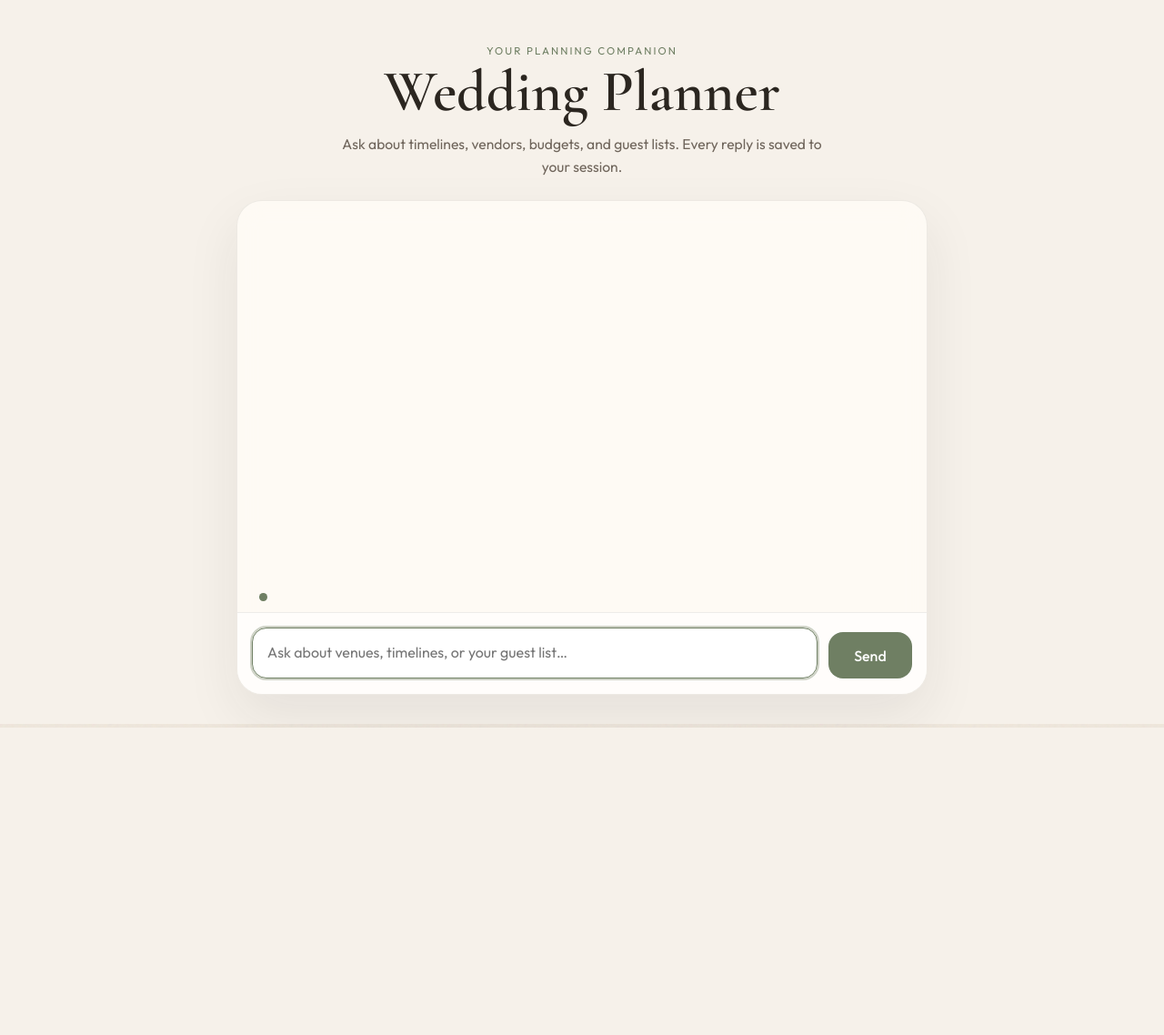
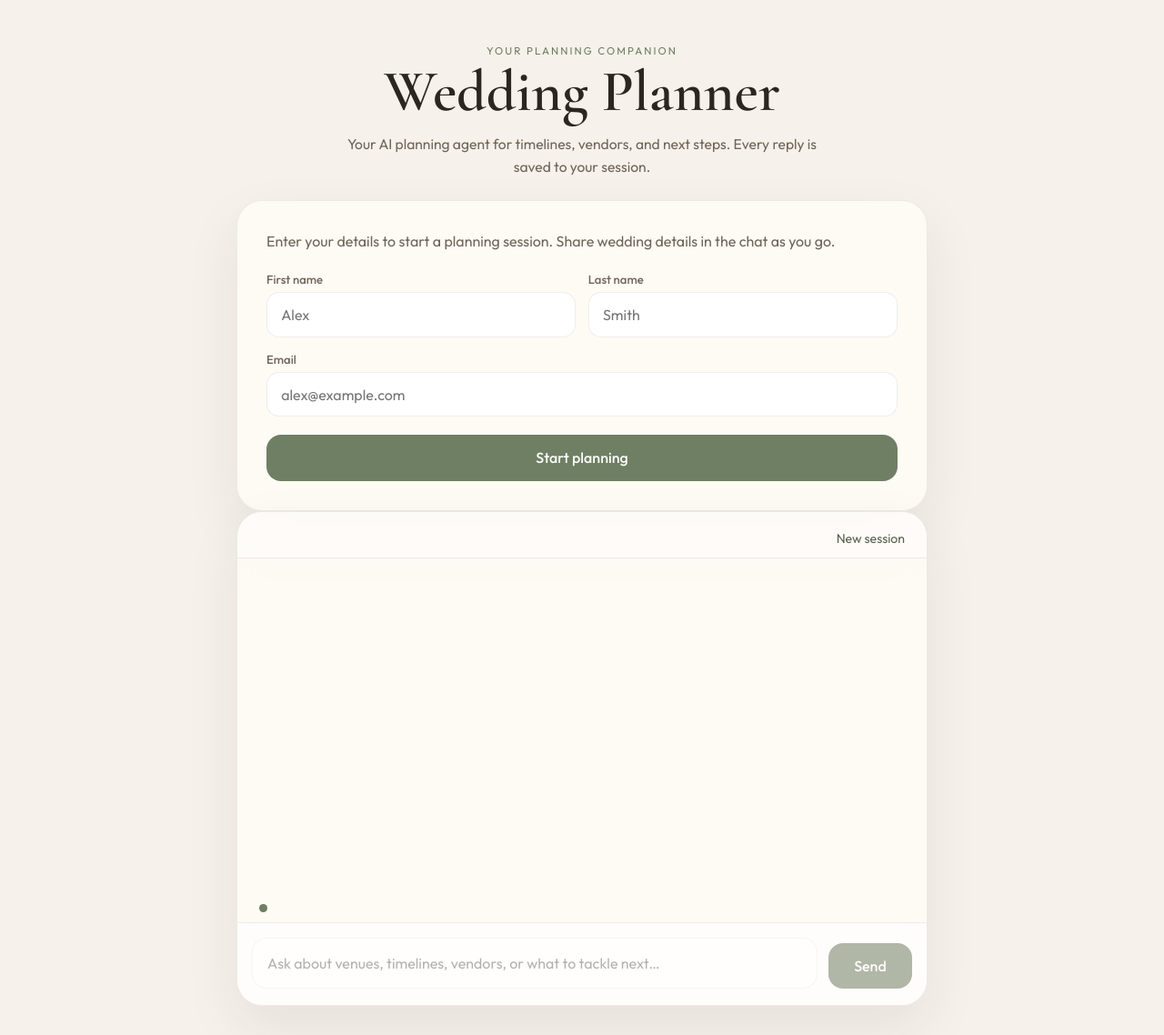
Before and after one commit to dionnajacobson/ai_wedding_planner, a FastAPI app: page / in a window 1280 px wide. Shown: the whole page at 91% size. Before the commit the page ends 800 px from the top, so only its background shows below. Run offline with FastAPI, Linux system fonts and the light colour scheme; data comes from the database, SQL or seed files in the repository.

Commit message:
Clean up UI

```diff
--- a/api/routes/chat.py
+++ b/api/routes/chat.py
@@ -17,9 +17,8 @@ router = APIRouter(tags=["chat"])
 
 
 @router.post("/api/chat/start", response_model=StartChatResponse, status_code=201)
-def start_chat(body: StartChatRequest | None = None) -> StartChatResponse:
+def start_chat(body: StartChatRequest) -> StartChatResponse:
     """Create a client, wedding, and chat session."""
-    body = body or StartChatRequest()
     wedding_service = WeddingService.default()
     client = wedding_service.onboard_client(
         email=body.email,
--- a/api/static/app.js
+++ b/api/static/app.js
@@ -1,5 +1,16 @@
 const SESSION_KEY = "wedding_planner_session_id";
+const USER_KEY = "wedding_planner_user";
 
+const onboardingPanelEl = document.getElementById("onboarding-panel");
+const chatPanelEl = document.getElementById("chat-panel");
+const onboardingFormEl = document.getElementById("onboarding-form");
+const onboardingErrorEl = document.getElementById("onboarding-error");
+const startButtonEl = document.getElementById("start-button");
+const newSessionButtonEl = document.getElementById("new-session-button");
+const welcomeTextEl = document.getElementById("welcome-text");
+const firstNameInputEl = document.getElementById("first-name-input");
+const lastNameInputEl = document.getElementById("last-name-input");
+const emailInputEl = document.getElementById("email-input");
 const messagesEl = document.getElementById("messages");
 const statusEl = document.getElementById("status");
 const statusTextEl = document.getElementById("status-text");
@@ -17,6 +28,50 @@ function setStatus(text, visible = true) {
 function setComposerEnabled(enabled) {
   inputEl.disabled = !enabled;
   sendButtonEl.disabled = !enabled;
+}
+
+/** Show the onboarding form and hide chat. */
+function showOnboarding(user = null) {
+  onboardingPanelEl.hidden = false;
+  chatPanelEl.hidden = true;
+  messagesEl.innerHTML = "";
+  window.sessionId = null;
+  setStatus("", false);
+  setComposerEnabled(false);
+
+  firstNameInputEl.value = user?.first_name || "";
+  lastNameInputEl.value = user?.last_name || "";
+  emailInputEl.value = user?.email || "";
+}
+
+/** Show chat and hide the onboarding form. */
+function showChat(user) {
+  onboardingPanelEl.hidden = true;
+  chatPanelEl.hidden = false;
+  welcomeTextEl.textContent = `Planning with ${user.first_name} ${user.last_name}`;
+}
+
+/** Persist user details in browser storage. */
+function saveUser(user) {
+  localStorage.setItem(USER_KEY, JSON.stringify(user));
+}
+
+/** Load saved user details from browser storage. */
+function loadUser() {
+  const raw = localStorage.getItem(USER_KEY);
+  if (!raw) {
+    return null;
+  }
+
+  try {
+    const user = JSON.parse(raw);
+    if (typeof user === "string") {
+      return { email: user, first_name: "", last_name: "" };
+    }
+    return user;
+  } catch {
+    return { email: raw, first_name: "", last_name: "" };
+  }
 }
 
 /** Append a user or assistant message bubble to the chat log. */
@@ -58,27 +113,55 @@ async function api(path, options = {}) {
   return response.json();
 }
 
-/** Restore an existing session from storage or start a new one. */
-async function ensureSession() {
-  const existing = localStorage.getItem(SESSION_KEY);
-  if (existing) {
+/** Start a session with the provided user details. */
+async function startSession(user) {
+  const started = await api("/api/chat/start", {
+    method: "POST",
+    body: JSON.stringify(user),
+  });
+  localStorage.setItem(SESSION_KEY, started.session_id);
+  saveUser(user);
+  return started.session_id;
+}
+
+/** Restore an existing session from storage. */
+async function restoreSession(sessionId) {
+  const history = await api(`/api/chat/${sessionId}/messages`);
+  history.messages.forEach((message) => {
+    appendMessage(message.role, message.content);
+  });
+  return sessionId;
+}
+
+/** Load chat history for a session and enable the composer. */
+async function openChat(sessionId, user) {
+  showChat(user);
+  setComposerEnabled(true);
+  inputEl.focus();
+  window.sessionId = sessionId;
+}
+
+/** Initialize the app from saved session data or show onboarding. */
+async function boot() {
+  const savedUser = loadUser();
+  const existingSession = localStorage.getItem(SESSION_KEY);
+
+  if (existingSession && savedUser?.email) {
     try {
-      const history = await api(`/api/chat/${existing}/messages`);
-      history.messages.forEach((message) => {
-        appendMessage(message.role, message.content);
-      });
-      return existing;
+      setStatus("Loading your session…");
+      showChat(savedUser);
+      await restoreSession(existingSession);
+      setStatus("", false);
+      await openChat(existingSession, savedUser);
+      return;
     } catch {
       localStorage.removeItem(SESSION_KEY);
+      showOnboarding(savedUser);
+      return;
     }
   }
 
-  const started = await api("/api/chat/start", {
-    method: "POST",
-    body: JSON.stringify({}),
-  });
-  localStorage.setItem(SESSION_KEY, started.session_id);
-  return started.session_id;
+  showOnboarding(savedUser);
 }
 
 /** Send a user message and return the assistant reply payload. */
@@ -89,22 +172,36 @@ async function sendMessage(sessionId, message) {
   });
 }
 
-/** Initialize the chat UI and bind the current session id. */
-async function boot() {
-  setComposerEnabled(false);
-  setStatus("Starting your session…");
+onboardingFormEl.addEventListener("submit", async (event) => {
+  event.preventDefault();
+  onboardingErrorEl.hidden = true;
+  startButtonEl.disabled = true;
+  startButtonEl.textContent = "Starting…";
+
+  const user = {
+    first_name: firstNameInputEl.value.trim(),
+    last_name: lastNameInputEl.value.trim(),
+    email: emailInputEl.value.trim(),
+  };
 
   try {
-    const sessionId = await ensureSession();
-    setStatus("", false);
-    setComposerEnabled(true);
-    inputEl.focus();
-    window.sessionId = sessionId;
+    const sessionId = await startSession(user);
+    await openChat(sessionId, user);
   } catch (error) {
-    setStatus("Could not start a chat session. Is the API running?");
+    onboardingErrorEl.textContent =
+      "Could not start your session. Check your details and try again.";
+    onboardingErrorEl.hidden = false;
     console.error(error);
+  } finally {
+    startButtonEl.disabled = false;
+    startButtonEl.textContent = "Start planning";
   }
-}
+});
+
+newSessionButtonEl.addEventListener("click", () => {
+  localStorage.removeItem(SESSION_KEY);
+  showOnboarding(loadUser());
+});
 
 formEl.addEventListener("submit", async (event) => {
   event.preventDefault();
--- a/api/static/index.html
+++ b/api/static/index.html
@@ -19,11 +19,62 @@
         <p class="eyebrow">Your planning companion</p>
         <h1>Wedding Planner</h1>
         <p class="subtitle">
-          Ask about timelines, vendors, budgets, and guest lists. Every reply is saved to your session.
+          Your AI planning agent for timelines, vendors, and next steps. Every reply is saved to your session.
         </p>
       </header>
 
-      <section class="chat-panel" aria-label="Chat">
+      <section id="onboarding-panel" class="onboarding-panel" aria-label="Get started">
+        <form id="onboarding-form" class="onboarding-form" autocomplete="on">
+          <p class="onboarding-copy">
+            Enter your details to start a planning session. Share wedding details in the chat as you go.
+          </p>
+          <div class="field-row">
+            <div class="field">
+              <label for="first-name-input">First name</label>
+              <input
+                id="first-name-input"
+                name="first_name"
+                type="text"
+                required
+                autocomplete="given-name"
+                placeholder="Alex"
+              />
+            </div>
+            <div class="field">
+              <label for="last-name-input">Last name</label>
+              <input
+                id="last-name-input"
+                name="last_name"
+                type="text"
+                required
+                autocomplete="family-name"
+                placeholder="Smith"
+              />
+            </div>
+          </div>
+          <div class="field">
+            <label for="email-input">Email</label>
+            <input
+              id="email-input"
+              name="email"
+              type="email"
+              required
+              autocomplete="email"
+              placeholder="alex@example.com"
+            />
+          </div>
+          <p id="onboarding-error" class="onboarding-error" hidden></p>
+          <button type="submit" id="start-button">Start planning</button>
+        </form>
+      </section>
+
+      <section id="chat-panel" class="chat-panel" aria-label="Chat" hidden>
+        <div class="chat-toolbar">
+          <p id="welcome-text" class="welcome-text"></p>
+          <button type="button" id="new-session-button" class="text-button">
+            New session
+          </button>
+        </div>
         <div id="messages" class="messages" role="log" aria-live="polite"></div>
 
         <div id="status" class="status" hidden>
@@ -36,7 +87,7 @@
           <textarea
             id="message-input"
             rows="1"
-            placeholder="Ask about venues, timelines, or your guest list…"
+            placeholder="Ask about venues, timelines, vendors, or what to tackle next…"
             disabled
           ></textarea>
           <button type="submit" id="send-button" disabled aria-label="Send message">
--- a/api/static/styles.css
+++ b/api/static/styles.css
@@ -78,16 +78,137 @@ body {
   line-height: 1.6;
 }
 
+.onboarding-panel,
 .chat-panel {
-  display: flex;
-  flex-direction: column;
-  min-height: 68vh;
   border: 1px solid var(--line);
   border-radius: 28px;
   background: var(--panel);
   backdrop-filter: blur(14px);
   box-shadow: var(--shadow);
   overflow: hidden;
+}
+
+.onboarding-panel {
+  padding: 2rem;
+}
+
+.onboarding-form {
+  display: flex;
+  flex-direction: column;
+  gap: 1rem;
+}
+
+.onboarding-copy {
+  margin: 0 0 0.25rem;
+  color: var(--muted);
+  line-height: 1.6;
+}
+
+.field-row {
+  display: grid;
+  grid-template-columns: 1fr 1fr;
+  gap: 0.85rem;
+}
+
+.field {
+  display: flex;
+  flex-direction: column;
+  gap: 0.4rem;
+}
+
+.field label {
+  font-size: 0.82rem;
+  font-weight: 500;
+  color: var(--muted);
+}
+
+.field input {
+  padding: 0.85rem 0.95rem;
+  border: 1px solid var(--line);
+  border-radius: 14px;
+  background: #fff;
+  color: var(--ink);
+  font: inherit;
+}
+
+.field input:focus {
+  outline: 2px solid rgba(111, 127, 99, 0.35);
+  border-color: var(--accent);
+}
+
+.onboarding-error {
+  margin: 0;
+  color: #9b4d43;
+  font-size: 0.92rem;
+}
+
+.onboarding-form button,
+.composer button {
+  align-self: end;
+  min-width: 92px;
+  padding: 0.95rem 1.2rem;
+  border: none;
+  border-radius: 16px;
+  background: var(--accent);
+  color: #fff;
+  font: inherit;
+  font-weight: 500;
+  cursor: pointer;
+  transition: background 0.2s ease, transform 0.2s ease;
+}
+
+.onboarding-form button {
+  align-self: stretch;
+  margin-top: 0.25rem;
+}
+
+.onboarding-form button:hover:not(:disabled),
+.composer button:hover:not(:disabled) {
+  background: var(--accent-dark);
+  transform: translateY(-1px);
+}
+
+.onboarding-form button:disabled,
+.composer button:disabled,
+.composer textarea:disabled {
+  opacity: 0.55;
+  cursor: not-allowed;
+}
+
+.chat-panel {
+  display: flex;
+  flex-direction: column;
+  min-height: 68vh;
+}
+
+.chat-toolbar {
+  display: flex;
+  align-items: center;
+  justify-content: space-between;
+  gap: 1rem;
+  padding: 1rem 1.5rem 0.5rem;
+  border-bottom: 1px solid var(--line);
+  background: rgba(255, 255, 255, 0.45);
+}
+
+.welcome-text {
+  margin: 0;
+  font-size: 0.92rem;
+  color: var(--muted);
+}
+
+.text-button {
+  border: none;
+  background: transparent;
+  color: var(--accent-dark);
+  font: inherit;
+  font-size: 0.88rem;
+  cursor: pointer;
+  padding: 0.25rem 0;
+}
+
+.text-button:hover {
+  text-decoration: underline;
 }
 
 .messages {
```
Also changed, not shown: other parts of api/static/styles.css (+8 -21 lines), agents/prompts/prompts.py (+2 -8 lines), agents/prompts/templates/wedding_prompt.jinja (+12 -8 lines), api/schemas.py (+4 -4 lines), tests/agents/data/wedding_prompt.txt (+12 -8 lines), README.md.
